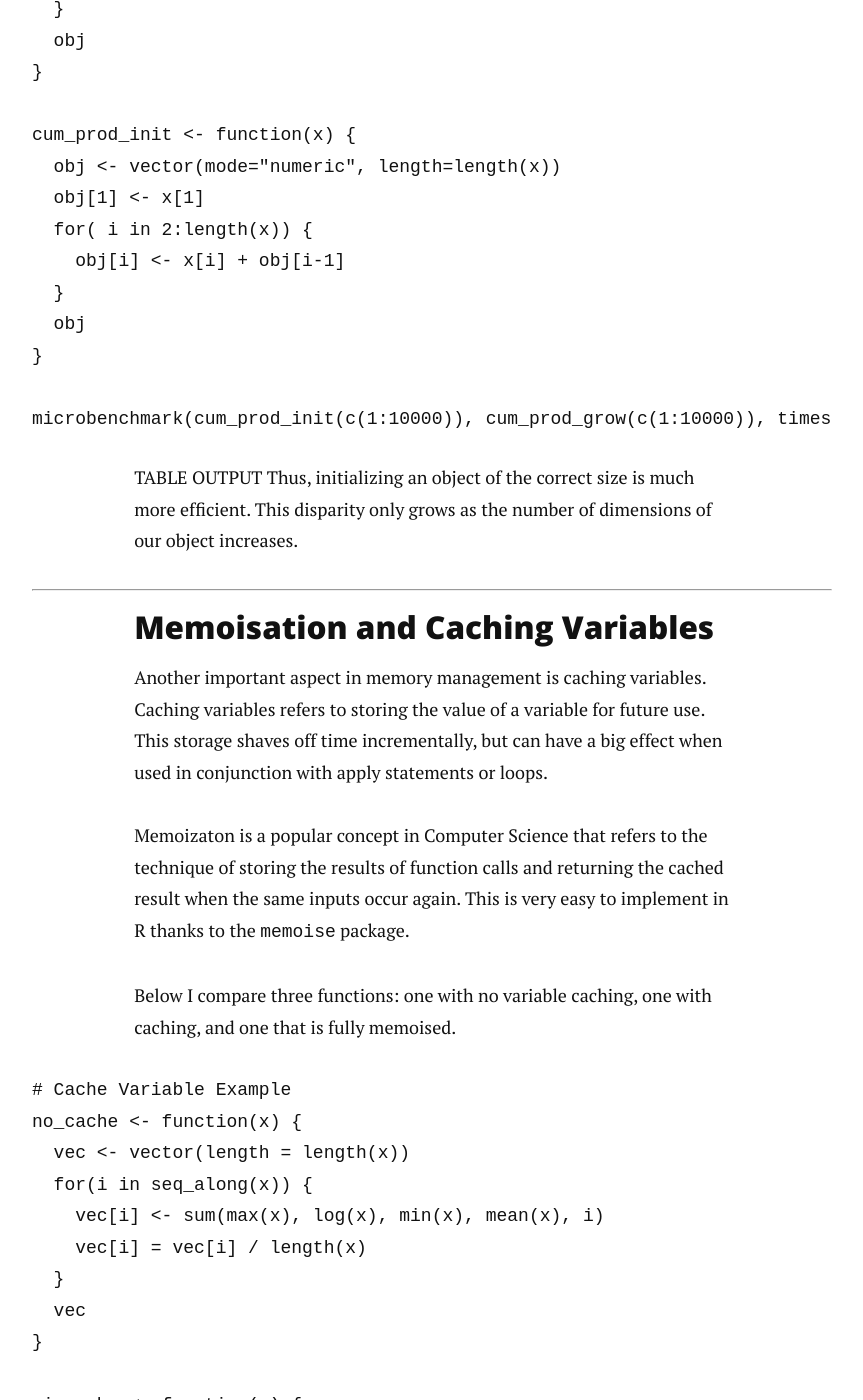
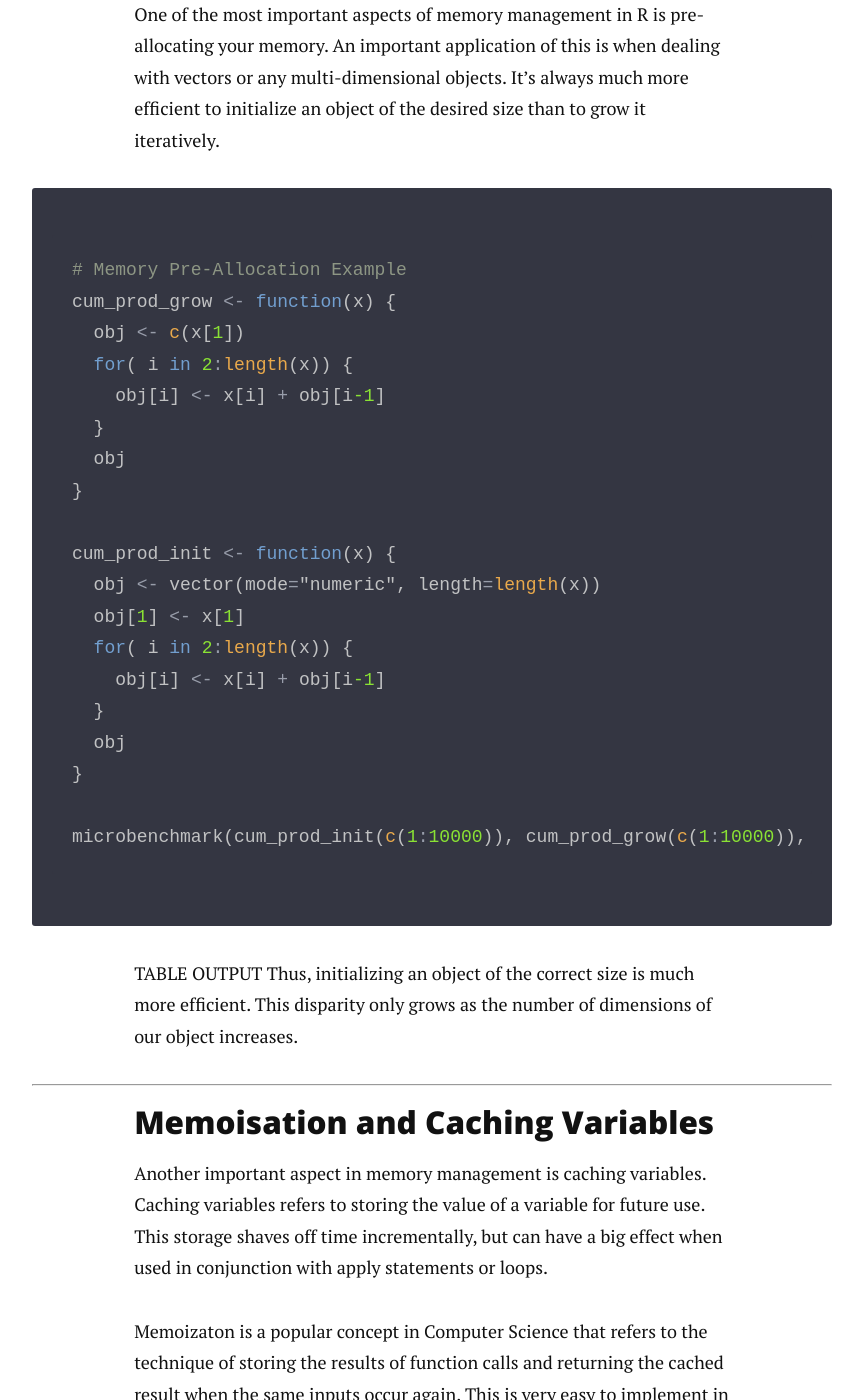
Before and after one commit to jwilber/old_website, a Jekyll site: the page built from _posts/2016-09-30-Writing-More-Efficient-R-Code.markdown, in a window 1280 px wide and 1400 px high, scrolled down 5356 px. Shown: the whole window, without its empty margins (208-1071 px from the left). Built offline with Jekyll 4.4.1, drawn with Linux system fonts in a browser that asks for light colours; nearby versions of some CDN libraries; some of the changed text lies outside the part shown.

Commit message:
Update 2016-09-30-Writing-More-Efficient-R-Code.markdown
changed {r} to R

````diff
--- a/_posts/2016-09-30-Writing-More-Efficient-R-Code.markdown
+++ b/_posts/2016-09-30-Writing-More-Efficient-R-Code.markdown
@@ -3,8 +3,9 @@
 title:  "Test Post"
 date:   2014-12-10
 ---
+[in progress]
 
-<p class="intro"><span class="dropcap">t</span></p>he goal of this post is to (hopefully) introduce you to some methods that will aid you in writing more efficient R code. While I am by no means an R expert, I've picked up some techniques in my few years of using R that will hopefully prove beneficial to you!
+<p class="intro"><span class="dropcap">T</span></p>he goal of this post is to (hopefully) introduce you to some methods that will aid you in writing more efficient R code. While I am by no means an R expert, I've picked up some techniques in my few years of using R that will hopefully prove beneficial to you!
 
 
 ### Why?
@@ -66,7 +67,7 @@
 The `microbenchmark()` function is easily the most useful timing function currently in R. If you're going to remember one method to time your code, this is the one. `microbenchmark()` facilitates comparing runtime between multiple functions. It takes in multiple functions as arguments and outputs summary runtime statistics. By default, it runs each functino 100 times and averages the results. You can change this option, as well as the unit of time to be measured via the `times` and `unit` arguments, respectively.
 
 To give an example, we'll compare several implementations of a function computing the standard deviation for some function of numbers
-```{r}
+```R
 # microbenchmark example
 library(microbenchmark)
 set.seed(100)
@@ -89,7 +90,7 @@
 * Add `proc.time() - time_start` to the line just after the end of the chunk of code you'd like to time.
 In this manner, we can think of `proc.time()` as a sort of stop watch; we initialize a timer at the beginning of the code, time the code's duration, then initialize another timer at the end of the code and take the difference between our new timer and our old timer. The total duration of code is output under the `elapsed` column.
 
-```{r}
+```R
 # proc.time() example
 time_start <- proc.time()
 x <- runif(100)
@@ -111,7 +112,7 @@
 
 ### Memory Pre-allocation
 One of the most important aspects of memory management in R is pre-allocating your memory. An important application of this is when dealing with vectors or any multi-dimensional objects. It's always much more efficient to initialize an object of the desired size than to grow it iteratively.
-```{r}
+```R
 # Memory Pre-Allocation Example
 cum_prod_grow <- function(x) {
   obj <- c(x[1])
@@ -145,7 +146,7 @@
 
 Below I compare three functions: one with no variable caching, one with caching, and one that is fully memoised.
 
-```{r}
+```R
 # Cache Variable Example
 no_cache <- function(x) {
   vec <- vector(length = length(x))
@@ -184,7 +185,7 @@
 In R, compiling our code is a quick, easy way to have it run more efficiently. To achieve this, we'll use the `compiler` package, which compiles an expression into a byte code object What does this mean, and why is it effective? Byte code is simply machine code for a virtual machine. In general, lower level languages (e.g. C), compile their source code to machine code. Other languages, such as Python, compile their code to byte code.
 
 In standard R, expressions are parsed into a parse tree, which is then interpreted upon evaluation. With the `compiler` package, we can convert R's expressions into byte code, to be evalutaed via a stack-based virtual machine architecture. In the vast majority of cases this greatly improves runtime.
-```{r}
+```R
 # compiler example
 library(compiler)
 ```
````
